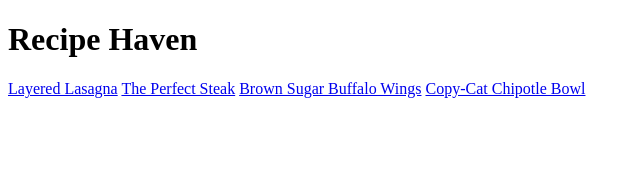
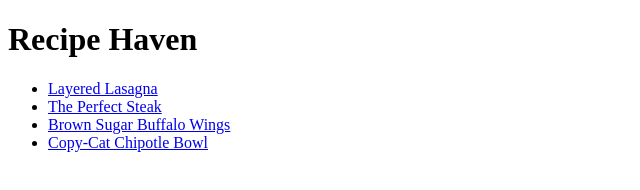
Before and after one commit to MimikIsBad/Odin-Recipes, a plain HTML site: page index.html in a window 1280 px wide. Shown: the whole page, without its empty margins (0-640 px from the left). Drawn offline with Linux system fonts and the light colour scheme.

Commit message:
Site readability improved
Ordered the recipe links into a list to improve the visual readability of the website

```diff
--- a/index.html
+++ b/index.html
@@ -6,9 +6,11 @@
     </head>
     <body>
         <h1>Recipe Haven</h1>
-        <a href="./Recipes/lasagna.html">Layered Lasagna</a>
-        <a href="./Recipes/steak.html">The Perfect Steak</a>
-        <a href="./Recipes/wings.html">Brown Sugar Buffalo Wings</a>
-        <a href="./Recipes/chipotle-bowl.html">Copy-Cat Chipotle Bowl</a>
+        <ul>
+            <li><a href="./Recipes/lasagna.html">Layered Lasagna</a></li>
+            <li><a href="./Recipes/steak.html">The Perfect Steak</a></li>
+            <li><a href="./Recipes/wings.html">Brown Sugar Buffalo Wings</a></li>
+            <li><a href="./Recipes/chipotle-bowl.html">Copy-Cat Chipotle Bowl</a></li>
+        </ul>
     </body>
 </html>
```
